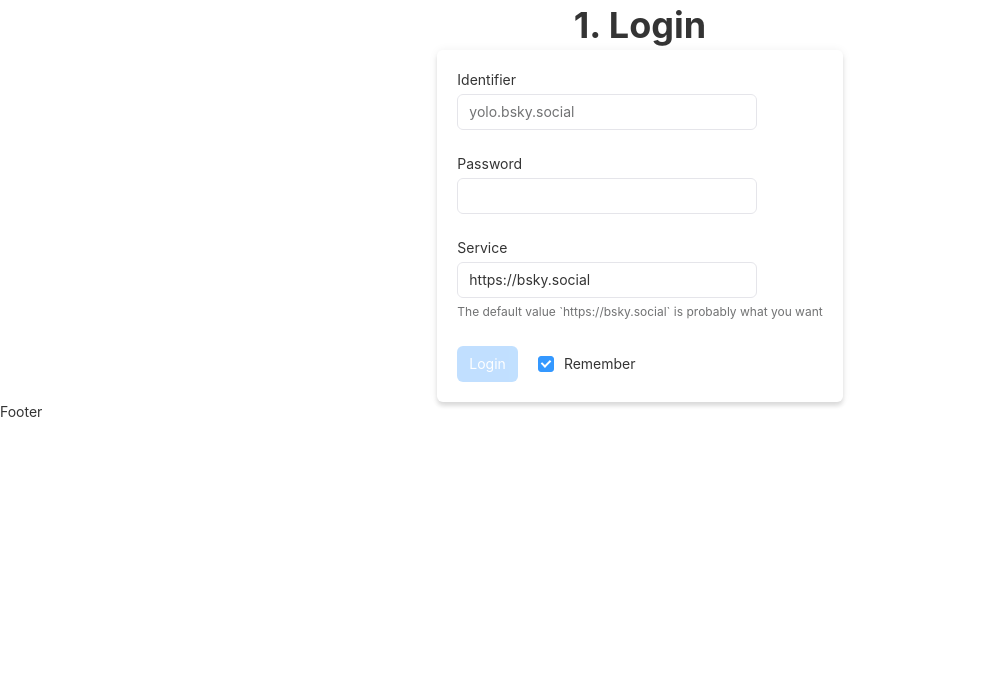
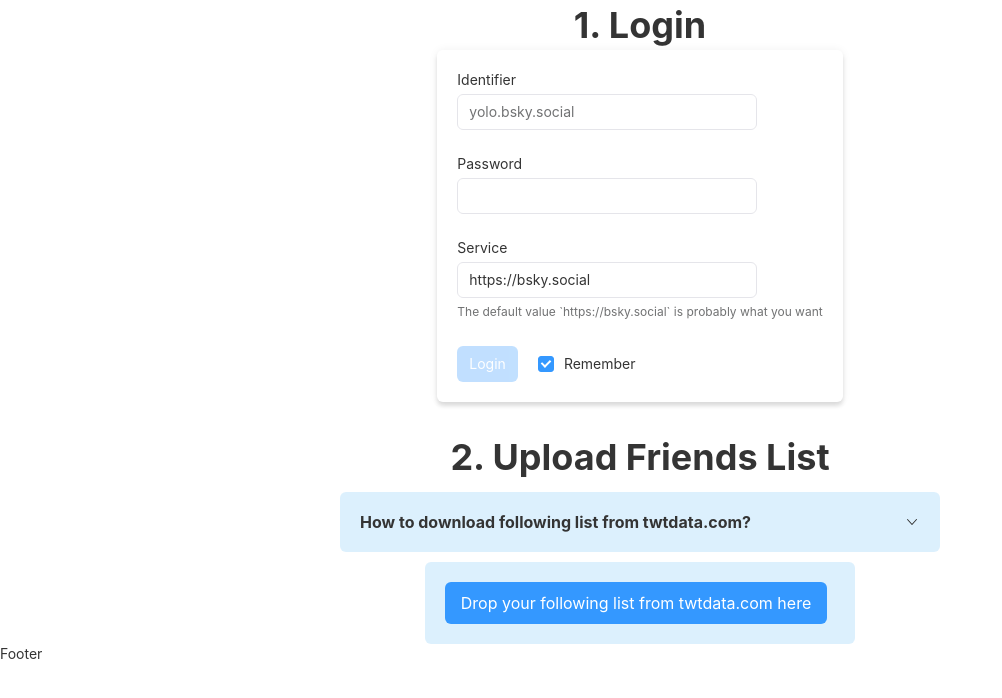
Before and after one commit to gggdomi/follow-the-sky, a React (Vite) app: page / in a window 1280 px wide. Shown: the top 698 px of the page, without its empty margins (0-1002 px from the left). Built offline with nearby package versions, Linux system fonts and the light colour scheme.

Commit message:
add upload and parsing

```diff
--- a/package.json
+++ b/package.json
@@ -18,6 +18,7 @@
       "rsuite": "^5.31.1"
    },
    "devDependencies": {
+      "@types/papaparse": "^5.3.7",
       "@types/react": "^18.0.28",
       "@types/react-dom": "^18.0.11",
       "@typescript-eslint/eslint-plugin": "^5.59.0",
--- a/src/App.tsx
+++ b/src/App.tsx
@@ -30,6 +30,62 @@
                <Stack direction='column'>
                   <h2>1. Login</h2>
                   <LoginForm />
+               </Stack>
+
+               <Stack direction='column' spacing={10}>
+                  <h2>2. Upload Friends List</h2>
+
+                  <Stack.Item alignSelf='stretch'>
+                     <Panel
+                        style={{
+                           maxWidth: 600,
+                           marginLeft: 'auto',
+                           marginRight: 'auto',
+                           background: 'var(--rs-message-info-bg)',
+                        }}
+                        header={<strong>How to download following list from twtdata.com?</strong>}
+                        collapsible
+                     >
+                        TODO
+                     </Panel>
+                  </Stack.Item>
+                  <Message type={st.csvContent == null ? 'info' : 'success'}>
+                     <Stack spacing={20}>
+                        <Button
+                           className='dropzone'
+                           appearance='primary'
+                           as='div'
+                           size='lg'
+                           tabIndex={-1}
+                           onDrop={(e) => st.onDrop(e)}
+                           onClick={() => {}} // 🔶 TODO
+                           onDragOver={(e) => e.preventDefault()} // 🔶 this could set/unset a state
+                           onDragLeave={(e) => e.preventDefault()}
+                        >
+                           Drop your following list from twtdata.com here
+                        </Button>
+                        {st.csvContent != null && (
+                           <>
+                              <div>✅ CSV content loaded</div>
+                              {st.parsedData != null && (
+                                 <div>
+                                    ✅ found <strong>{st.rowsCount}</strong> followers in file
+                                 </div>
+                              )}
+                              {st.parseError != null && (
+                                 <div>
+                                    ❌ <strong>{st.parseError}</strong>
+                                 </div>
+                              )}
+                           </>
+                        )}
+                        {st.csvContent != null && (
+                           <Button size='sm' onClick={() => st.clearUpload()} appearance='subtle'>
+                              Clear file
+                           </Button>
+                        )}
+                     </Stack>
+                  </Message>
                </Stack>
             </Stack>
          </Content>
--- a/src/St.tsx
+++ b/src/St.tsx
@@ -1,6 +1,7 @@
 import { BskyAgent } from '@atproto/api'
-import { makeAutoObservable } from 'mobx'
+import { makeAutoObservable, runInAction } from 'mobx'
 import { Notification } from 'rsuite'
+import Papa from 'papaparse'
 
 export class St {
    constructor() {
@@ -73,6 +74,82 @@
       sessionStorage.clear()
       this.credentialsSaved = false
    }
+
+   /** UPLOAD */
+   uploadError?: string
+   uploadSaved: boolean = false
+   csvContent?: string
+   onDrop = (e: React.DragEvent<HTMLElement>) => {
+      // this.uploadState = 'file dropped'
+      // this.uploadPending = true
+      e.preventDefault()
+      const file = e.dataTransfer.files[0]!
+      const encoding = 'UTF-8'
+      const reader = new FileReader()
+      reader.onload = (e: ProgressEvent<FileReader>) => {
+         try {
+            runInAction(() => {
+               const csvContent: string | ArrayBuffer | null | undefined = e.target?.result
+               if (typeof csvContent !== 'string') throw new Error('invalid file parse result')
+               this.csvContent = csvContent
+               sessionStorage.setItem(`${prefix}csvContent`, csvContent)
+               this.uploadSaved = true
+               this.uploadError = undefined
+            })
+         } catch (e: any) {
+            this.uploadError = e.message
+         }
+         this.parseCsv()
+      }
+      reader.readAsText(file, encoding)
+   }
+
+   loadCsv() {
+      const csvContent = sessionStorage.getItem(`${prefix}csvContent`)
+      if (csvContent) {
+         this.csvContent = csvContent
+         this.uploadSaved = true
+         this.parseCsv()
+      }
+   }
+
+   parseError?: string
+   parsed: boolean = false
+   parsedData?: any[]
+   parseCsv() {
+      if (!this.csvContent) {
+         this.parseError = 'no csv content'
+         return
+      }
+
+      try {
+         const res = Papa.parse(this.csvContent, { header: true, delimiter: ',' })
+         const importantErrors = res.errors.filter((e) => e.code !== 'TooFewFields') // csv from twtdata doesn't completely fill the rows if no pinned tweet 🤷🏻‍♂️
+         if (importantErrors.length > 0) {
+            this.parseError = `${importantErrors.length} errors in csv, see console`
+            console.log('❌ errors during parsing:', importantErrors)
+         } else this.parseError = undefined
+         this.parsed = true
+         this.parsedData = res.data
+      } catch (e: any) {
+         this.parseError = e.message
+         this.parsed = false
+         this.parsedData = []
+      }
+   }
+
+   get rowsCount() {
+      return this.parsedData?.length || 0
+   }
+
+   clearUpload() {
+      sessionStorage.removeItem(`${prefix}csvContent`)
+      this.csvContent = undefined
+      this.uploadSaved = false
+      this.parseError = undefined
+      this.parsed = false
+      this.parsedData = undefined
+   }
 }
 
 const prefix = 'itfb-'
```
Also changed, not shown: 1 other file (tests, documents, lock files or other folders).
